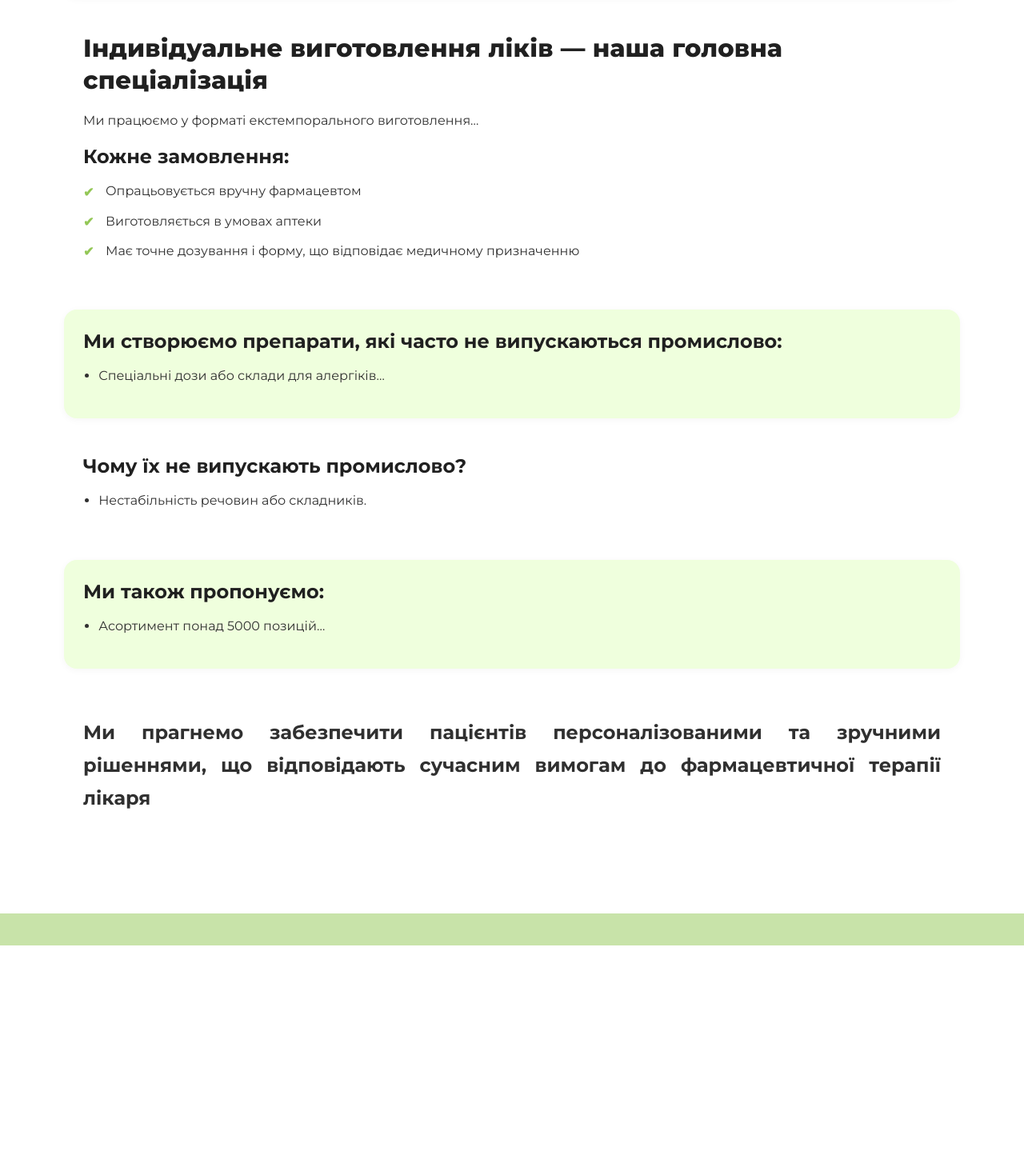
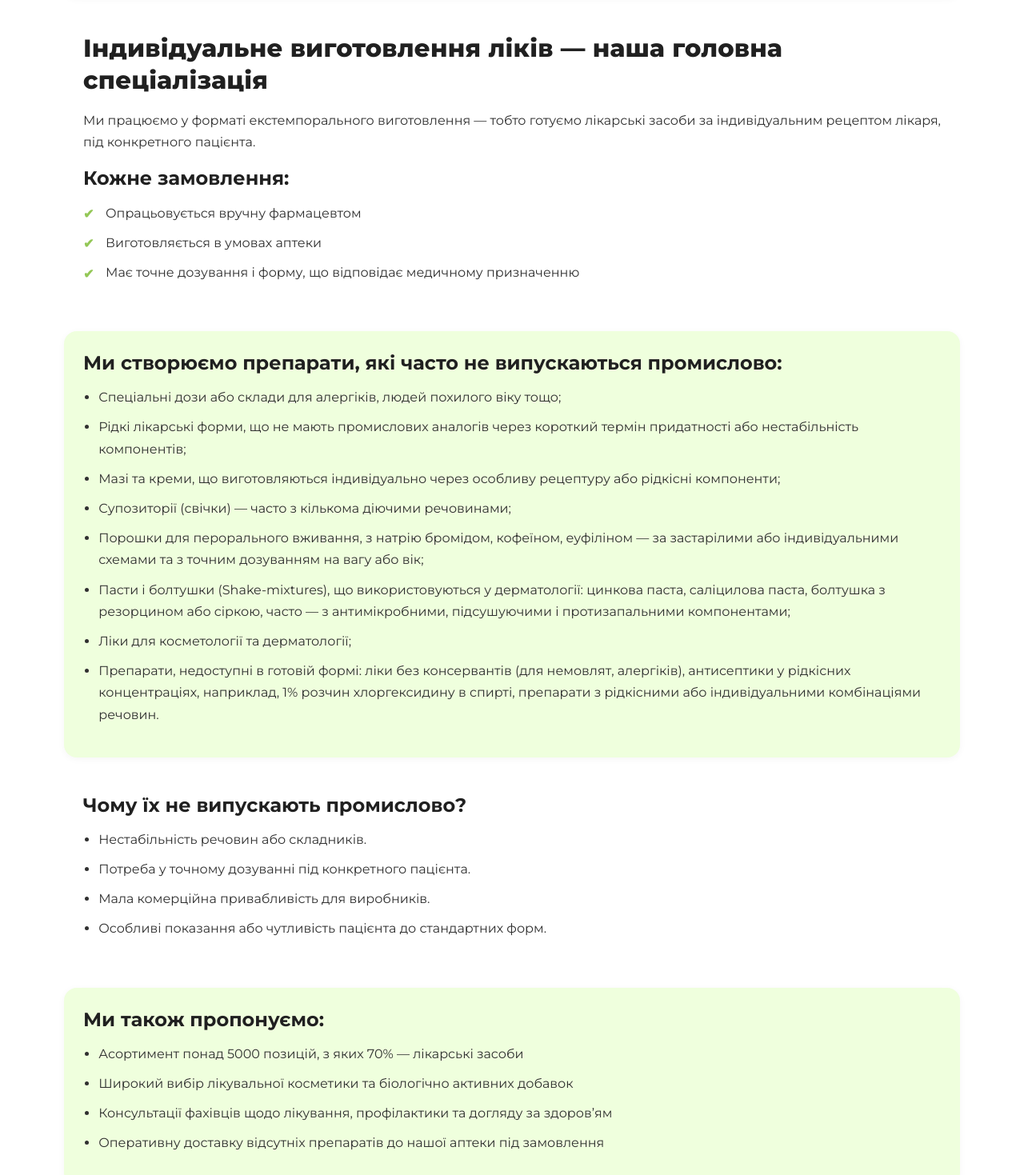
Before and after one commit to lowtab777/ecofarm-website, an Angular app: page /products in a window 1280 px wide. Shown: the part 560-2029 px from the top of the page at 80% size. Before the commit the page ends 1742 px from the top, so only its background shows below. Built offline with nearby package versions, Linux system fonts and the light colour scheme.

Commit message:
added adaptivity for product page

```diff
--- a/src/app/app.component.scss
+++ b/src/app/app.component.scss
@@ -22,7 +22,7 @@
   left: 0;
   width: 100%;
   height: 100%;
-  background-color: rgba(0, 0, 0, 0.5); // тёмный фон
+  background-color: rgba(0, 0, 0, 0.5);
   z-index: 1000;
   transition: opacity 0.3s ease;
 }
@@ -42,7 +42,7 @@
   box-shadow: 0 4px 20px rgba(0,0,0,0.2);
   padding: 16px;
   width: 90%;
-  max-width: 300px;
+  max-width: 250px;
 }
 
 
--- a/src/app/components/ecofarm-header/ecofarm-header.component.html
+++ b/src/app/components/ecofarm-header/ecofarm-header.component.html
@@ -1,6 +1,5 @@
 <mat-sidenav-container class="sidenav-container">
   <mat-sidenav-content>
-    <!-- Фиксированный тулбар -->
     <mat-toolbar class="toolbar" color="primary">
       <div class="toolbar-elements">
         <nav class="nav-menu hide-on-mobile">
--- a/src/app/components/news-card/news-card.component.scss
+++ b/src/app/components/news-card/news-card.component.scss
@@ -36,6 +36,11 @@ mat-card {
   text-align: left;
   margin: 0px 20px 20px 20px;
   font-size: 24px;
+
+    display: -webkit-box;
+    -webkit-line-clamp: 7;
+    -webkit-box-orient: vertical;
+    overflow: hidden;
 }
 
 .mat-card-content {
@@ -69,7 +74,7 @@ mat-card {
   .news-description {
     font-size: 20px;
     display: -webkit-box;
-    -webkit-line-clamp: 7; /* количество строк */
+    -webkit-line-clamp: 7;
     -webkit-box-orient: vertical;
     overflow: hidden;
   }
--- a/src/app/components/products-page/products-page.component.html
+++ b/src/app/components/products-page/products-page.component.html
@@ -2,9 +2,9 @@
   <section class="section">
     <div class="description">
       <p>
-        <span class="font-weight-700">ТОВ "ФК "Екофарм"</span> пропонує лікарські засоби на основі медичного канабісу,
-        а також інші препарати, виготовлені за індивідуальними рецептами згідно з
-        потребами пацієнтів.
+        <span class="font-weight-700">ТОВ "ФК "Екофарм"</span> пропонує
+        лікарські засоби на основі медичного канабісу, а також інші препарати,
+        виготовлені за індивідуальними рецептами згідно з потребами пацієнтів.
       </p>
     </div>
   </section>
@@ -13,23 +13,36 @@
     <div class="content">
       <h3>Наші препарати</h3>
       <ul>
-        <li>Виготовляються у виробничих аптеках згідно з чинними стандартами якості</li>
-        <li>Створюються з використанням сертифікованих компонентів із підтвердженим походженням</li>
-        <li>Дозування підбирається відповідно до рекомендацій медичного фахівця</li>
+        <li>
+          Виготовляються у виробничих аптеках згідно з чинними стандартами
+          якості
+        </li>
+        <li>
+          Створюються з використанням сертифікованих компонентів із
+          підтвердженим походженням
+        </li>
+        <li>
+          Дозування підбирається відповідно до рекомендацій медичного фахівця
+        </li>
       </ul>
     </div>
   </section>
 
-  <!-- твои новые секции — просто тоже оборачивай в <section class="section"> -->
   <section class="section">
     <div class="specialization">
       <h2>Індивідуальне виготовлення ліків — наша головна спеціалізація</h2>
-      <p>Ми працюємо у форматі екстемпорального виготовлення…</p>
+      <p>
+        Ми працюємо у форматі екстемпорального виготовлення — тобто готуємо
+        лікарські засоби за індивідуальним рецептом лікаря, під конкретного
+        пацієнта.
+      </p>
       <h3>Кожне замовлення:</h3>
       <ul class="checklist">
         <li>Опрацьовується вручну фармацевтом</li>
         <li>Виготовляється в умовах аптеки</li>
-        <li>Має точне дозування і форму, що відповідає медичному призначенню</li>
+        <li>
+          Має точне дозування і форму, що відповідає медичному призначенню
+        </li>
       </ul>
     </div>
   </section>
@@ -38,8 +51,35 @@
     <div class="what-we-make">
       <h3>Ми створюємо препарати, які часто не випускаються промислово:</h3>
       <ul>
-        <li>Спеціальні дози або склади для алергіків…</li>
-        <!-- … -->
+        <li>
+          Спеціальні дози або склади для алергіків, людей похилого віку тощо;
+        </li>
+        <li>
+          Рідкі лікарські форми, що не мають промислових аналогів через короткий
+          термін придатності або нестабільність компонентів;
+        </li>
+        <li>
+          Мазі та креми, що виготовляються індивідуально через особливу
+          рецептуру або рідкісні компоненти;
+        </li>
+        <li>Супозиторії (свічки) — часто з кількома діючими речовинами;</li>
+        <li>
+          Порошки для перорального вживання, з натрію бромідом, кофеїном,
+          еуфіліном — за застарілими або індивідуальними схемами та з точним
+          дозуванням на вагу або вік;
+        </li>
+        <li>
+          Пасти і болтушки (Shake-mixtures), що використовуються у дерматології:
+          цинкова паста, саліцилова паста, болтушка з резорцином або сіркою,
+          часто — з антимікробними, підсушуючими і протизапальними компонентами;
+        </li>
+        <li>Ліки для косметології та дерматології;</li>
+        <li>
+          Препарати, недоступні в готовій формі: ліки без консервантів (для
+          немовлят, алергіків), антисептики у рідкісних концентраціях,
+          наприклад, 1% розчин хлоргексидину в спирті, препарати з рідкісними
+          або індивідуальними комбінаціями речовин.
+        </li>
       </ul>
     </div>
   </section>
@@ -49,7 +89,9 @@
       <h3>Чому їх не випускають промислово?</h3>
       <ul>
         <li>Нестабільність речовин або складників.</li>
-        <!-- … -->
+        <li>Потреба у точному дозуванні під конкретного пацієнта.</li>
+        <li>Мала комерційна привабливість для виробників.</li>
+        <li>Особливі показання або чутливість пацієнта до стандартних форм.</li>
       </ul>
     </div>
   </section>
@@ -58,8 +100,10 @@
     <div class="we-also-offer">
       <h3>Ми також пропонуємо:</h3>
       <ul>
-        <li>Асортимент понад 5000 позицій…</li>
-        <!-- … -->
+        <li>Асортимент понад 5000 позицій, з яких 70% — лікарські засоби</li>
+        <li>Широкий вибір лікувальної косметики та біологічно активних добавок</li>
+        <li>Консультації фахівців щодо лікування, профілактики та догляду за здоров’ям</li>
+        <li>Оперативну доставку відсутніх препаратів до нашої аптеки під замовлення</li>
       </ul>
     </div>
   </section>
@@ -67,8 +111,9 @@
   <section class="section">
     <div class="summary">
       <p class="font-weight-700">
-        Ми прагнемо забезпечити пацієнтів персоналізованими та зручними рішеннями,
-        що відповідають сучасним вимогам до фармацевтичної терапії лікаря
+        Ми прагнемо забезпечити пацієнтів персоналізованими та зручними
+        рішеннями, що відповідають сучасним вимогам до фармацевтичної терапії
+        лікаря
       </p>
     </div>
   </section>
--- a/src/app/components/products-page/products-page.component.scss
+++ b/src/app/components/products-page/products-page.component.scss
@@ -51,7 +51,6 @@ $text: #1a1a1a;
 
     p:first-child{
         font-size: 24px;
-        text-align: justify;
     }
 
     ul {
@@ -83,17 +82,13 @@ $text: #1a1a1a;
     }
   }
 
-  .summary {
-    font-size: 24px;
-  }
-
   .green-text { color: $accent; }
   .single-text-block-green {
     border-radius: 12px;
     padding: 12px 14px;
   }
 
-  .btn-primary {
+  .btn-primary { // not used
     font-family: "Montserrat", Arial, sans-serif;
     font-size: 18px;
     background-color: $accent;
@@ -116,4 +111,8 @@ $text: #1a1a1a;
     padding: 12px;
     .section { padding: 16px; }
   }
+
+  .summary p{
+    font-size: clamp(12px, 2vw, 20px);
+  }
 }
--- a/src/app/components/team-page/team-page.component.scss
+++ b/src/app/components/team-page/team-page.component.scss
@@ -1,3 +1,5 @@
+$bg-green: #efffdd;
+$accent: #93c756;
 .team-wrap {
   display: flex;
   align-items: center;
@@ -13,11 +15,11 @@
   gap: 20px;
 }
 
-$accent: #93c756;
+
 
 .headline {
   display: flex;
-  align-items: baseline;
+  align-items: center;
   flex-wrap: wrap;
   gap: 6px 12px;
   line-height: 1;
@@ -70,7 +72,7 @@ app-team-member-card {
 
 // green
 .content > .team-section:nth-of-type(even) {
-  background: #f3faec;
+  background: $bg-green;
   box-shadow: 0 2px 10px rgba(0, 0, 0, 0.04);
 }
 
```
